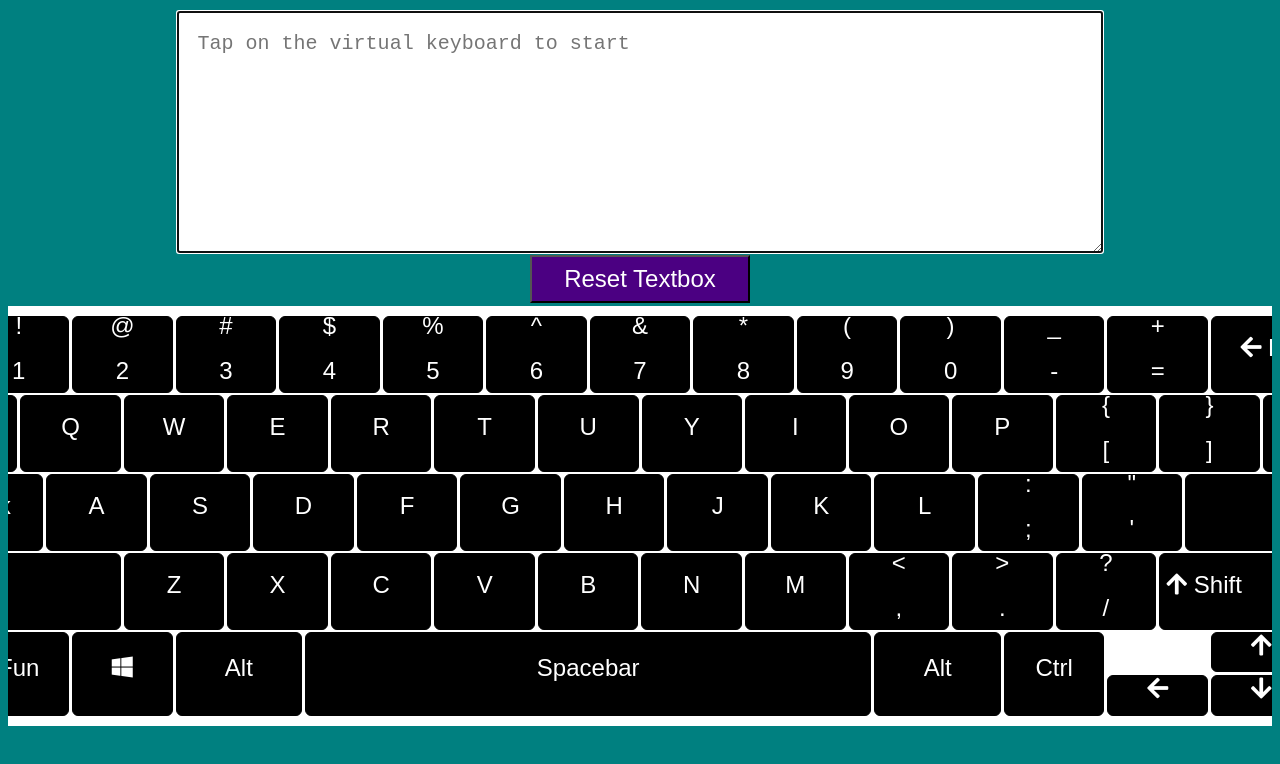
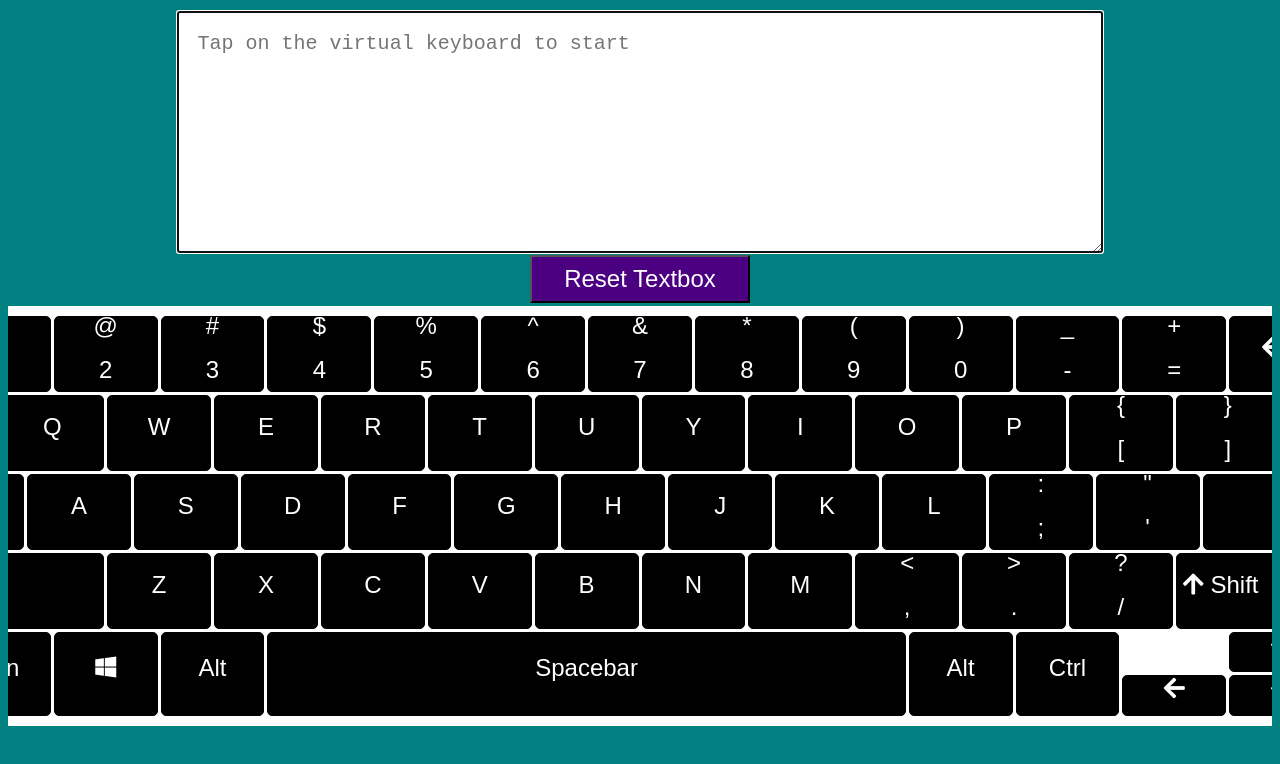
Before and after one commit to rohannegi2507/virtual-keyboard, a Vue app: page / in a window 1280 px wide. Shown: the top 764 px of the page. Built offline with nearby package versions, Linux system fonts and the light colour scheme.

Commit message:
clean up css

```diff
--- a/src/components/Keyboard.vue
+++ b/src/components/Keyboard.vue
@@ -181,13 +181,13 @@
       <button class="keyboardKey">
         <span><i class="fab fa-windows"></i></span>
       </button>
-      <button class="keyboardKey keyboardKeyAlt">
+      <button class="keyboardKey">
         <span>Alt</span>
       </button>
       <button class="keyboardKey keyboardKeySpace" @click="pressed('spacebar')">
         <span> Spacebar</span>
       </button>
-      <button class="keyboardKey keyboardKeyAlt">
+      <button class="keyboardKey">
         <span>Alt</span>
       </button>
       <button class="keyboardKey"><span>Ctrl</span></button>
@@ -283,30 +283,27 @@ export default class Keyboard extends Vue {
 @import url("https://use.fontawesome.com/releases/v5.9.0/css/all.css");
 
 .keyboard {
-  width: 1550px;
+  width: 1600px;
   height: 400px;
   background: white;
   display: grid;
-  gap: 2px;
   border-radius: 10px;
   overflow: auto;
+  gap: 3px;
 }
 
 .keyboardRow {
   display: grid;
   gap: 3px;
   grid-template-columns: repeat(60, 1fr);
-  grid-template-rows: 1fr 1fr;
 }
 
 .keyboardKey {
-  height: 100%;
-  width: 100%;
   grid-column: span 4;
   grid-row: span 2;
-  border-radius: 6px;
+  border-radius: 5px;
   border: 1px solid black;
-  transition: 0.05s background ease-in;
+  transition: 0.05s;
   padding: 5px, 0;
 }
 
@@ -315,13 +312,11 @@ export default class Keyboard extends Vue {
 }
 
 .keyboardKeyArrowUp {
-  grid-row: 1;
   grid-column-end: -5;
 }
 
 .keyboardKeyArrowDown {
   grid-column-end: -5;
-  grid-row: 2;
 }
 
 .keyboardKeyArrowLeft {
@@ -332,10 +327,6 @@ export default class Keyboard extends Vue {
 .keyboardKeyArrowRight {
   grid-column-end: -1;
   grid-row: 2;
-}
-
-.keyboardKeyAlt {
-  grid-column: span 5;
 }
 
 .keyboardKeyTab {
@@ -359,19 +350,7 @@ export default class Keyboard extends Vue {
 }
 
 .keyboardKeySpace {
-  grid-column: span 22;
-}
-
-.two_value {
-  display: flex;
-  flex-flow: column wrap;
-  justify-content: space-evenly;
-  padding: 0 5px;
-}
-
-span {
-  margin: 0;
-  padding: 0;
+  grid-column: span 24;
 }
 
 .flex {
@@ -407,7 +386,6 @@ button {
   background-color: black;
   color: white;
   cursor: pointer;
-  outline-offset: 4px;
 }
 
 span {
@@ -422,6 +400,5 @@ button:active span {
 
 .greenColor {
   background-color: green;
-  color: white;
 }
 </style>
```
